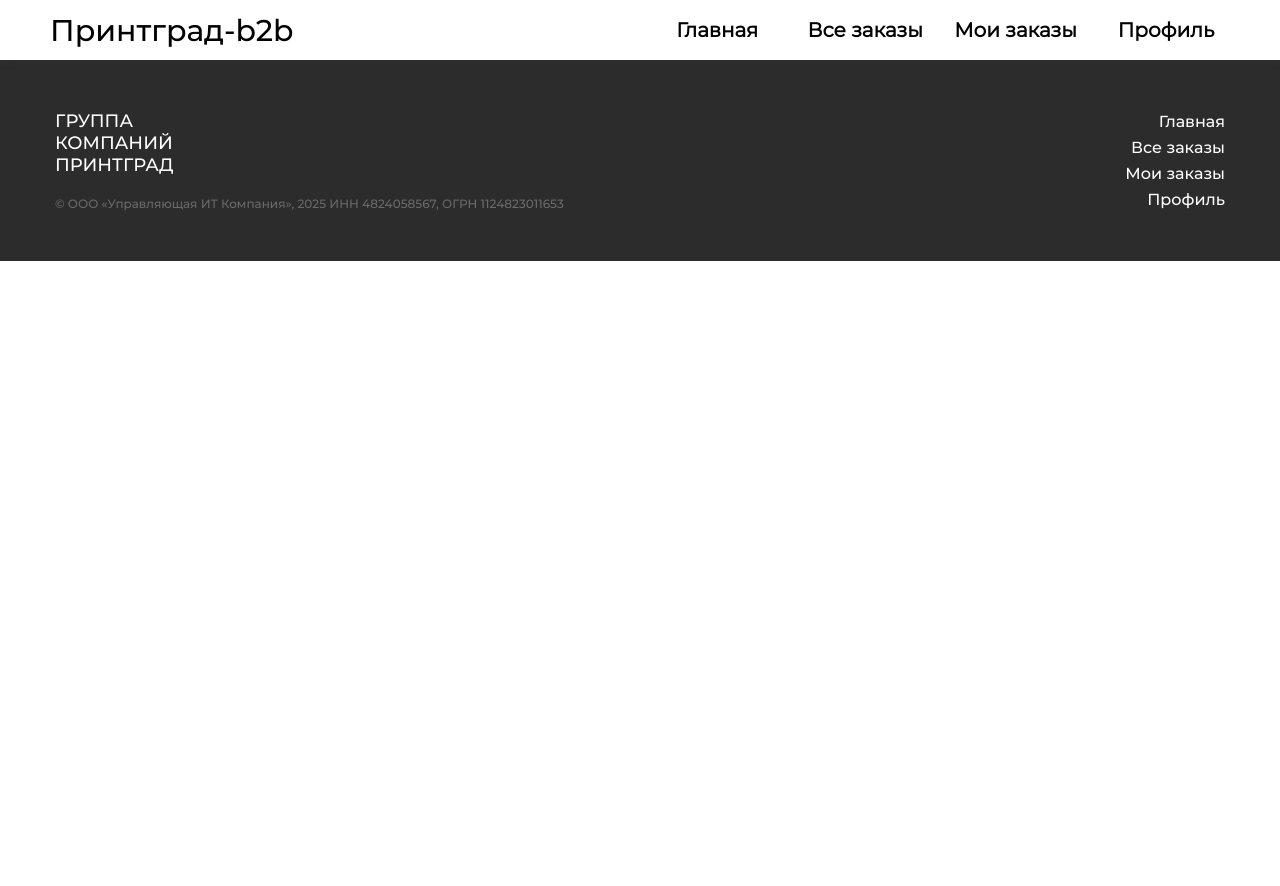
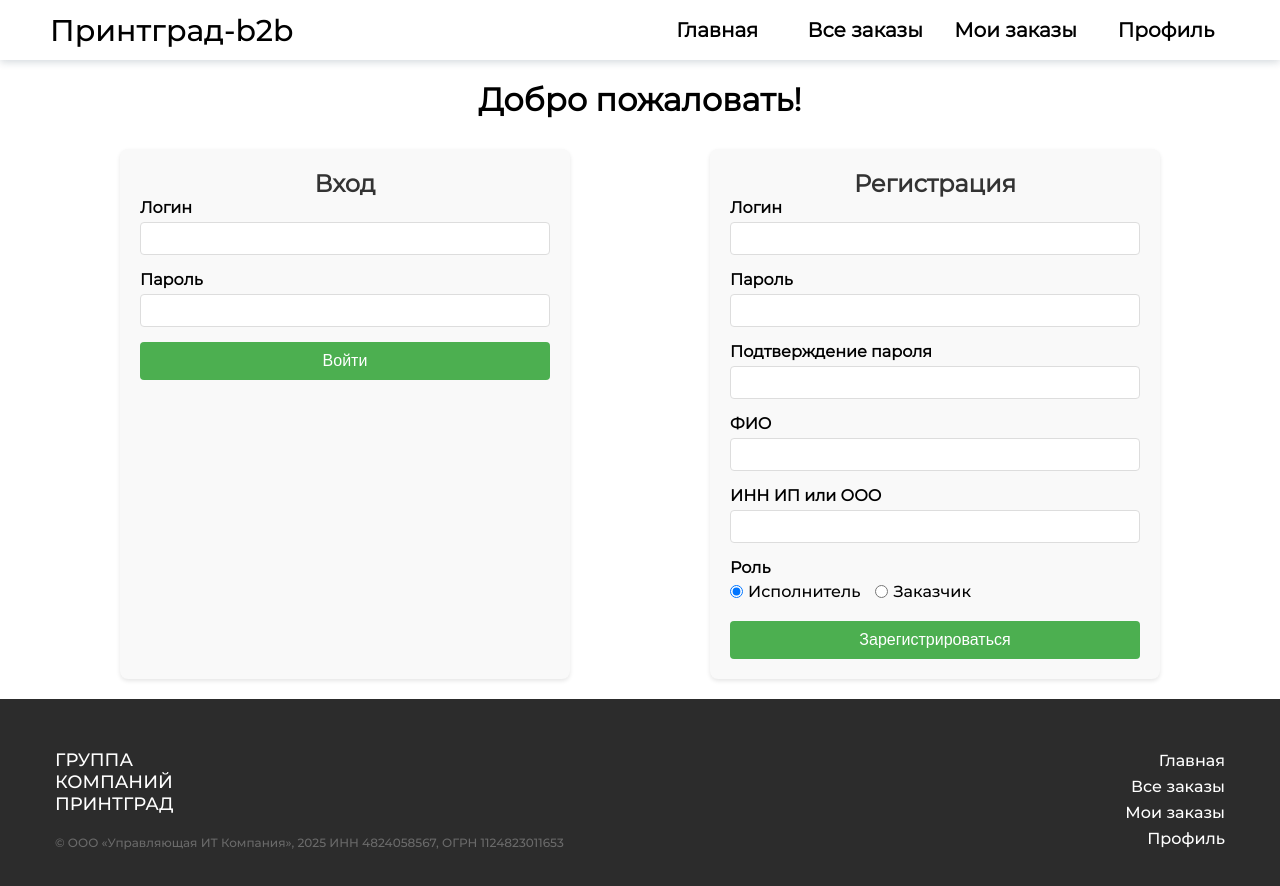
Before and after one commit to Veterjaike/B2B-Printgrad, a React (Vite) app: page /registration in a window 1280 px wide. Shown: the top 886 px of the page. Before the commit the page ends 800 px from the top, so only its background shows below. Built offline with nearby package versions, Linux system fonts and the light colour scheme.

Commit message:
Registration

```diff
--- a/src/App.jsx
+++ b/src/App.jsx
@@ -5,6 +5,7 @@ import './App.css';
 import { Home, Profile } from './pages';
 import Footer from './components/Footer';
 import Orders from './pages/Orders/Orders';
+import RegPage from './pages/RegPage/RegPage';
 
 
 function App() {
@@ -25,6 +26,7 @@ function App() {
           <Route path="/" element={<Home />} />
           <Route path="orders" element={<Orders />} />
           <Route path="profile" element={<Profile />} />
+          <Route path="registration" element={<RegPage />} />
 
         </Routes>
       </main>
--- /dev/null
+++ b/src/pages/RegPage/Forms.css
@@ -0,0 +1,59 @@
+.form-container {
+  background: #f9f9f9;
+  padding: 20px;
+  border-radius: 8px;
+  box-shadow: 0 2px 4px rgba(0, 0, 0, 0.1);
+}
+
+.form-group {
+  margin-bottom: 15px;
+  text-align: left;
+}
+
+.form-group label {
+  display: block;
+  margin-bottom: 5px;
+  font-weight: bold;
+}
+
+.form-group input[type="text"],
+.form-group input[type="password"] {
+  width: 100%;
+  padding: 8px;
+  border: 1px solid #ddd;
+  border-radius: 4px;
+  box-sizing: border-box;
+}
+
+.radio-group {
+  display: flex;
+  gap: 15px;
+  margin-top: 5px;
+}
+
+.radio-group label {
+  display: flex;
+  align-items: center;
+  gap: 5px;
+  font-weight: normal;
+}
+
+.submit-btn {
+  width: 100%;
+  padding: 10px;
+  background-color: #4CAF50;
+  color: white;
+  border: none;
+  border-radius: 4px;
+  cursor: pointer;
+  font-size: 16px;
+}
+
+.submit-btn:hover {
+  background-color: #45a049;
+}
+
+h2 {
+  margin-top: 0;
+  color: #333;
+}
--- /dev/null
+++ b/src/pages/RegPage/LoginForm.jsx
@@ -0,0 +1,56 @@
+import React, { useState } from 'react';
+import './Forms.css'; // Общие стили для форм
+
+export const LoginForm = () => {
+  const [formData, setFormData] = useState({
+    login: '',
+    password: '',
+  });
+
+  const handleChange = (e) => {
+    const { name, value } = e.target;
+    setFormData(prev => ({
+      ...prev,
+      [name]: value
+    }));
+  };
+
+  const handleSubmit = (e) => {
+    e.preventDefault();
+    // Обработка входа
+    console.log('Login data:', formData);
+  };
+
+  return (
+    <div className="form-container">
+      <h2>Вход</h2>
+      <form onSubmit={handleSubmit}>
+        <div className="form-group">
+          <label htmlFor="login">Логин</label>
+          <input
+            type="text"
+            id="login"
+            name="login"
+            value={formData.login}
+            onChange={handleChange}
+            required
+          />
+        </div>
+
+        <div className="form-group">
+          <label htmlFor="password">Пароль</label>
+          <input
+            type="password"
+            id="password"
+            name="password"
+            value={formData.password}
+            onChange={handleChange}
+            required
+          />
+        </div>
+
+        <button type="submit" className="submit-btn">Войти</button>
+      </form>
+    </div>
+  );
+};
--- /dev/null
+++ b/src/pages/RegPage/RegPage.css
@@ -0,0 +1,20 @@
+.reg-page {
+  max-width: 1200px;
+  margin: 0 auto;
+  padding: 20px;
+  text-align: center;
+}
+
+.forms-container {
+  display: flex;
+  justify-content: space-around;
+  flex-wrap: wrap;
+  gap: 20px;
+  margin-top: 30px;
+}
+
+.form-container {
+  flex: 1;
+  min-width: 300px;
+  max-width: 450px;
+}
--- /dev/null
+++ b/src/pages/RegPage/RegPage.jsx
@@ -0,0 +1,18 @@
+import React from 'react';
+import { LoginForm } from './LoginForm';
+import { RegisterForm } from './RegisterForm';
+import './RegPage.css';
+
+const RegPage = () => {
+    return (
+        <div className="reg-page">
+            <h1>Добро пожаловать!</h1>
+            <div className="forms-container">
+                <LoginForm />
+                <RegisterForm />
+            </div>
+        </div>
+    );
+};
+
+export default RegPage;
--- /dev/null
+++ b/src/pages/RegPage/RegisterForm.jsx
@@ -0,0 +1,126 @@
+import React, { useState } from 'react';
+import './Forms.css'; // Общие стили для форм
+
+export const RegisterForm = () => {
+  const [formData, setFormData] = useState({
+    login: '',
+    password: '',
+    confirmPassword: '',
+    fullName: '',
+    inn: '',
+    role: 'executor' // По умолчанию "исполнитель"
+  });
+
+  const handleChange = (e) => {
+    const { name, value } = e.target;
+    setFormData(prev => ({
+      ...prev,
+      [name]: value
+    }));
+  };
+
+  const handleSubmit = (e) => {
+    e.preventDefault();
+    if (formData.password !== formData.confirmPassword) {
+      alert('Пароли не совпадают!');
+      return;
+    }
+    // Обработка регистрации
+    console.log('Register data:', formData);
+  };
+
+  return (
+    <div className="form-container">
+      <h2>Регистрация</h2>
+      <form onSubmit={handleSubmit}>
+        <div className="form-group">
+          <label htmlFor="reg-login">Логин</label>
+          <input
+            type="text"
+            id="reg-login"
+            name="login"
+            value={formData.login}
+            onChange={handleChange}
+            required
+          />
+        </div>
+
+        <div className="form-group">
+          <label htmlFor="reg-password">Пароль</label>
+          <input
+            type="password"
+            id="reg-password"
+            name="password"
+            value={formData.password}
+            onChange={handleChange}
+            required
+          />
+        </div>
+
+        <div className="form-group">
+          <label htmlFor="reg-confirm-password">Подтверждение пароля</label>
+          <input
+            type="password"
+            id="reg-confirm-password"
+            name="confirmPassword"
+            value={formData.confirmPassword}
+            onChange={handleChange}
+            required
+          />
+        </div>
+
+        <div className="form-group">
+          <label htmlFor="reg-fullname">ФИО</label>
+          <input
+            type="text"
+            id="reg-fullname"
+            name="fullName"
+            value={formData.fullName}
+            onChange={handleChange}
+            required
+          />
+        </div>
+
+        <div className="form-group">
+          <label htmlFor="reg-inn">ИНН ИП или ООО</label>
+          <input
+            type="text"
+            id="reg-inn"
+            name="inn"
+            value={formData.inn}
+            onChange={handleChange}
+            required
+          />
+        </div>
+
+        <div className="form-group">
+          <label>Роль</label>
+          <div className="radio-group">
+            <label>
+              <input
+                type="radio"
+                name="role"
+                value="executor"
+                checked={formData.role === 'executor'}
+                onChange={handleChange}
+              />
+              Исполнитель
+            </label>
+            <label>
+              <input
+                type="radio"
+                name="role"
+                value="customer"
+                checked={formData.role === 'customer'}
+                onChange={handleChange}
+              />
+              Заказчик
+            </label>
+          </div>
+        </div>
+
+        <button type="submit" className="submit-btn">Зарегистрироваться</button>
+      </form>
+    </div>
+  );
+};
```
Also changed, not shown: src/App copy.jsx (added, +38 -0 lines), 1 other file (tests, documents, lock files or other folders).
